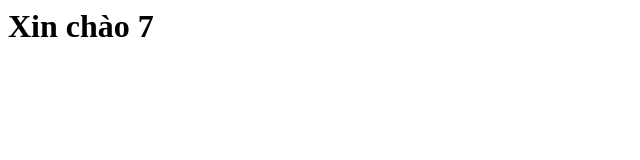
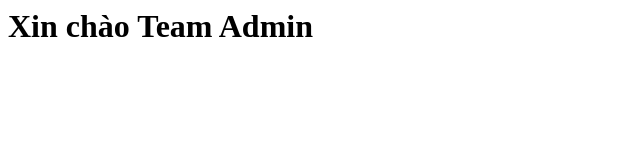
Before and after one commit to hoanzh88/aws-php, a plain HTML site: page index.html in a window 1280 px wide. Shown: the whole page, without its empty margins (0-640 px from the left). Drawn offline with Linux system fonts and the light colour scheme.

Commit message:
add team admin

```diff
--- a/index.html
+++ b/index.html
@@ -1 +1 @@
-<html><h1>Xin chào 7</h1></html>
+<html><h1>Xin chào Team Admin</h1></html>
```
Also changed, not shown: Project_1/index.html (added, +1 -0 lines), Project_2/index.html (added, +1 -0 lines).
